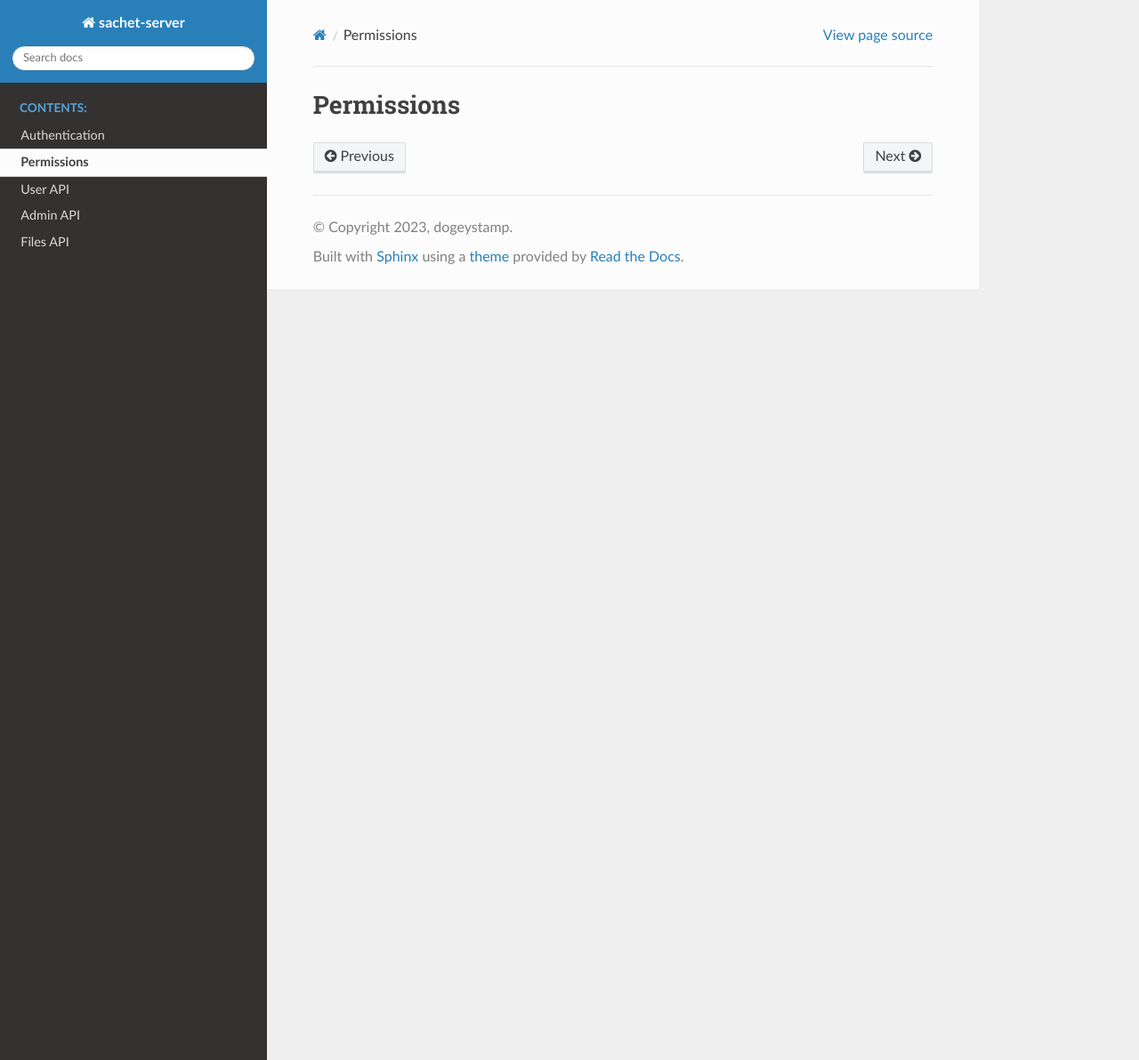
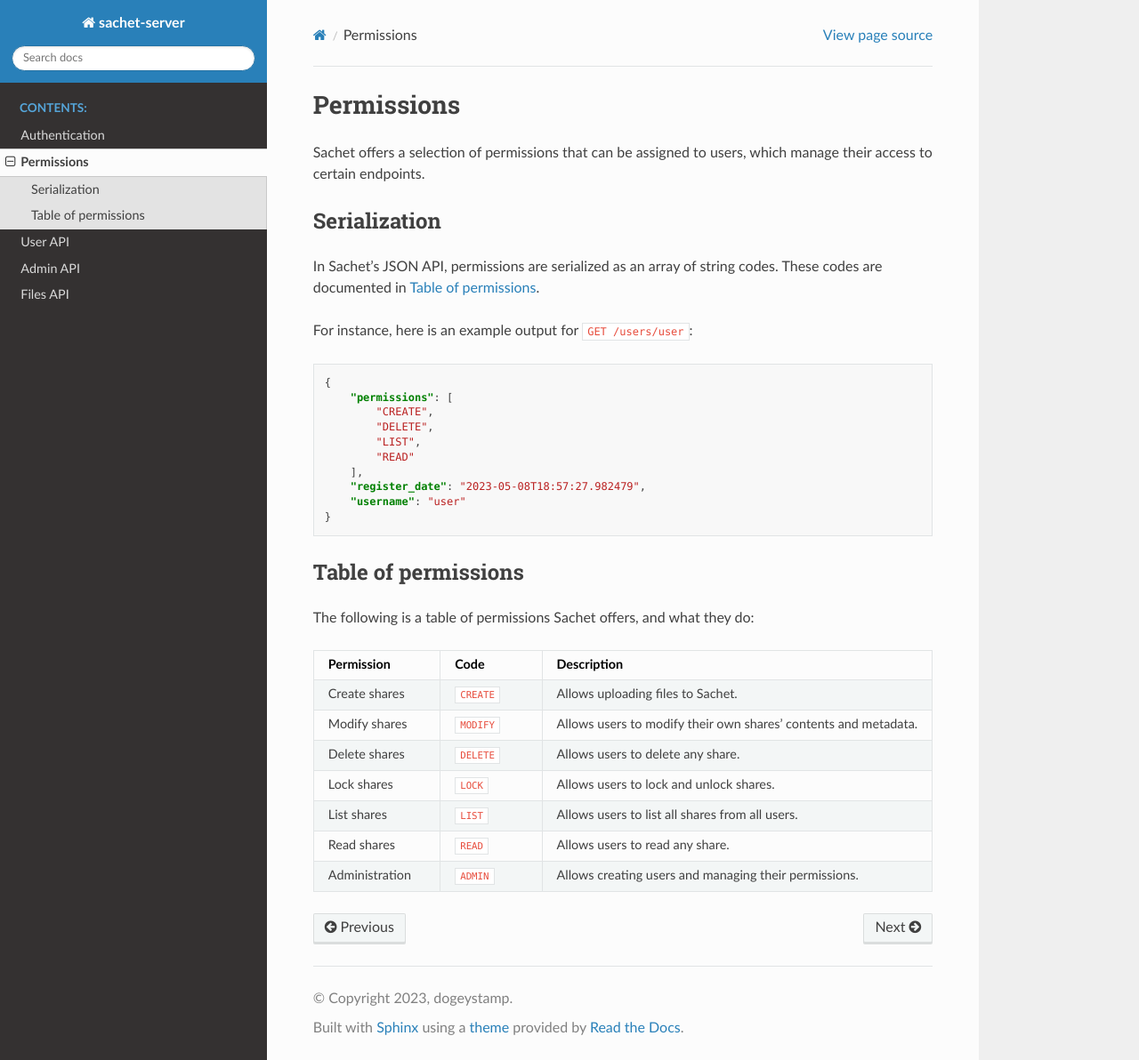
Before and after one commit to dogeystamp/sachet-server, a Sphinx documentation site: the page built from docs/permissions.rst, in a window 1280 px wide and 1192 px high. Shown: the whole window at 89% size. Built offline with Sphinx 7.4.7 and the Read the Docs theme 2.0.0, drawn with Linux system fonts in a browser that asks for light colours.

Commit message:
docs/permissions.rst: added content

```diff
--- a/docs/permissions.rst
+++ b/docs/permissions.rst
@@ -1,2 +1,61 @@
 Permissions
 ===========
+
+Sachet offers a selection of permissions that can be assigned to users,
+which manage their access to certain endpoints.
+
+Serialization
+-------------
+In Sachet's JSON API, permissions are serialized as an array of string codes.
+These codes are documented in :ref:`permissions_table`.
+
+For instance, here is an example output for ``GET /users/user``:
+
+.. code-block:: json
+
+    {
+        "permissions": [
+            "CREATE",
+            "DELETE",
+            "LIST",
+            "READ"
+        ],
+        "register_date": "2023-05-08T18:57:27.982479",
+        "username": "user"
+    }
+
+.. _permissions_table:
+
+Table of permissions
+--------------------
+
+The following is a table of permissions Sachet offers, and what they do:
+
+.. list-table::
+    :widths: 25 25 50
+    :header-rows: 1
+
+    * - Permission
+      - Code
+      - Description
+    * - Create shares
+      - ``CREATE``
+      - Allows uploading files to Sachet.
+    * - Modify shares
+      - ``MODIFY``
+      - Allows users to modify their own shares' contents and metadata.
+    * - Delete shares
+      - ``DELETE``
+      - Allows users to delete any share.
+    * - Lock shares
+      - ``LOCK``
+      - Allows users to lock and unlock shares.
+    * - List shares
+      - ``LIST``
+      - Allows users to list all shares from all users.
+    * - Read shares
+      - ``READ``
+      - Allows users to read any share.
+    * - Administration
+      - ``ADMIN``
+      - Allows creating users and managing their permissions.
```
